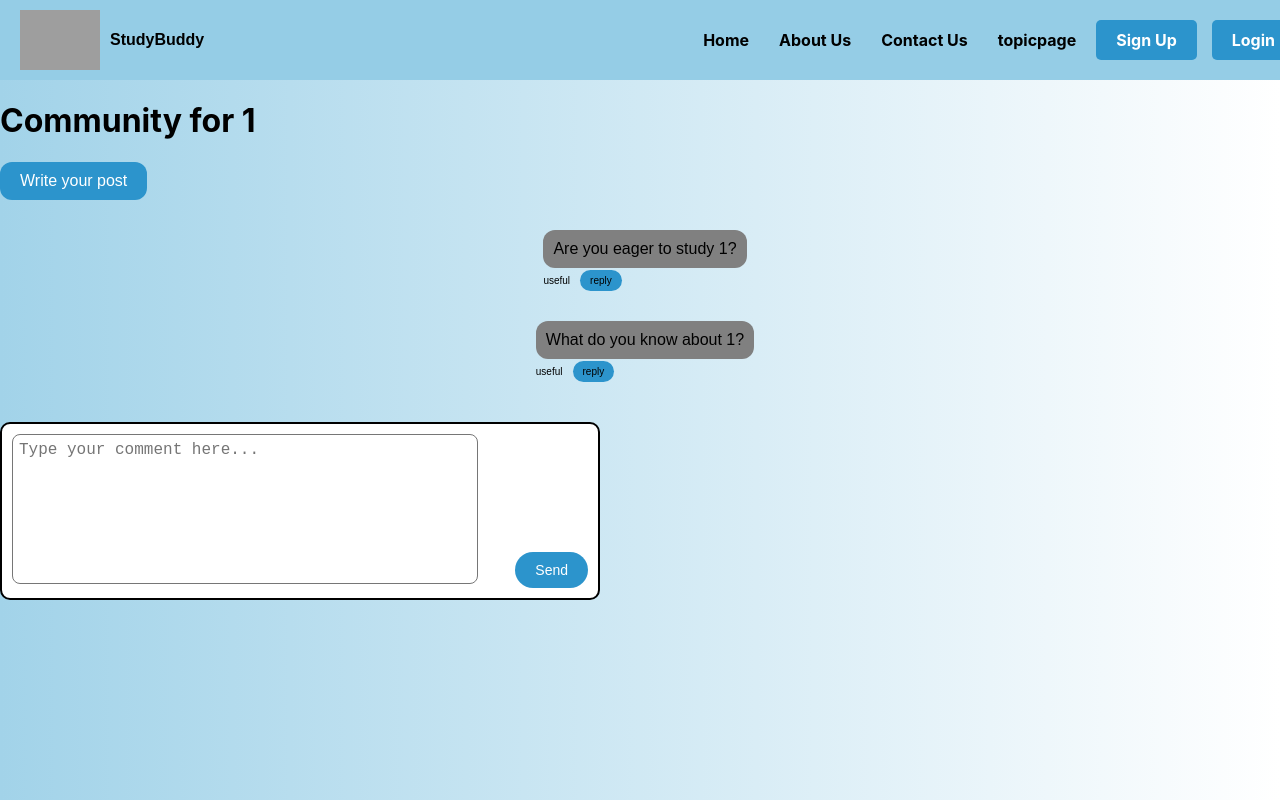
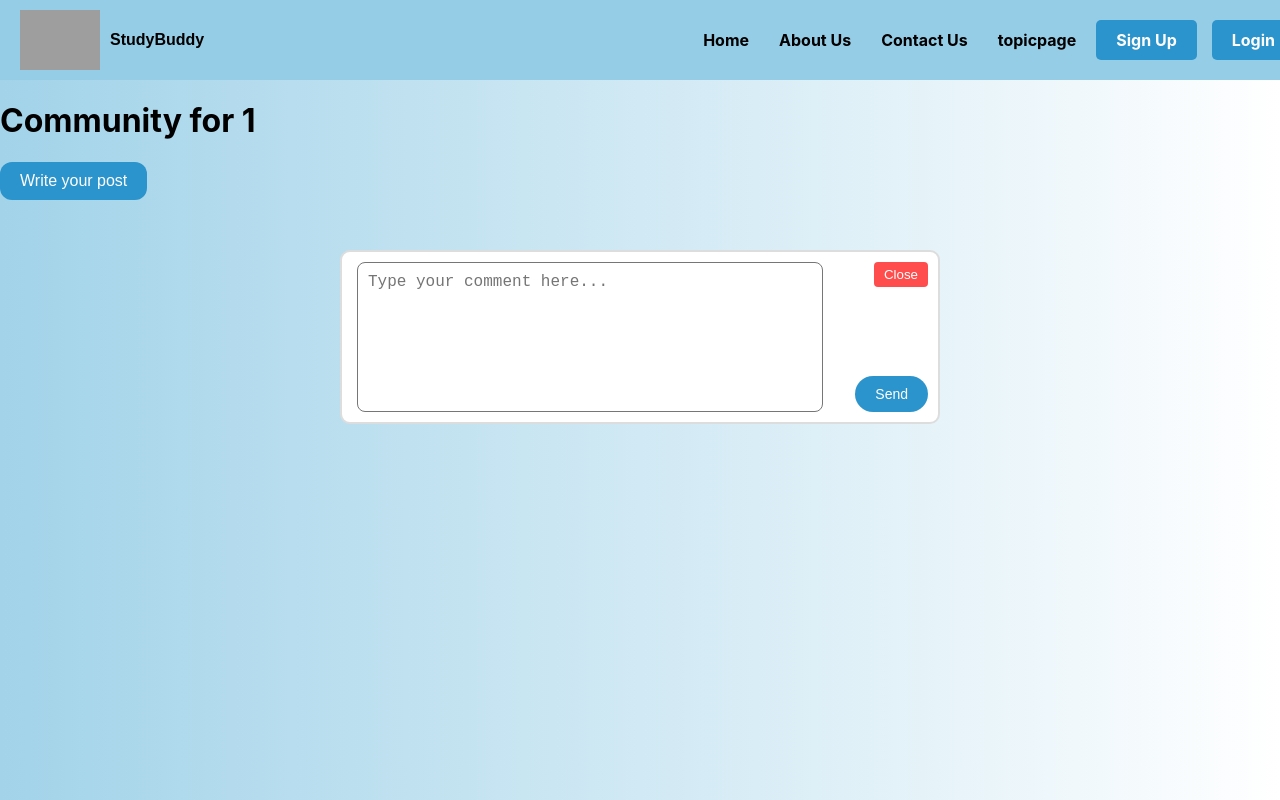
Before and after one commit to hassoswitch5/StuddyBuddy, a React (Create React App) app: page /community/1 in a window 1280 px wide. Both pictures are taken after a click on the button "Write your post". Shown: the top 800 px of the page. Built offline with nearby package versions, Linux system fonts and the light colour scheme; grey boxes are pictures that could not be loaded.

Commit message:
close button

```diff
--- a/src/CommunityPage.js
+++ b/src/CommunityPage.js
@@ -1,13 +1,12 @@
 import React, { useState } from 'react';
 import { useParams } from 'react-router-dom';
 import './index.css';
-
 const CommunityPage = () => {
   const { topic } = useParams();
   const [commentText, setCommentText] = useState('');
   const [comments, setComments] = useState([
-    { text: `Are you eager to study ${topic}?`, replies: [], showReplies: false },
-    { text: `What do you know about ${topic}?`, replies: [], showReplies: false },
+    //{ text: `Are you eager to study ${topic}?`, replies: [], showReplies: false },
+    //{ text: `What do you know about ${topic}?`, replies: [], showReplies: false },
   ]);
   const [usefulStates, setUsefulStates] = useState({});
   const [isCommentAreaVisible, setCommentAreaVisible] = useState(false);
@@ -20,45 +19,46 @@ const CommunityPage = () => {
     }
 
     if (replyingTo !== null) {
-      // Add reply to a specific comment
+      if (commentText.trim() === '') {
+        alert('Reply cannot be empty');
+        return;
+      }
       const updatedComments = [...comments];
       updatedComments[replyingTo].replies.push(commentText);
       setComments(updatedComments);
       setReplyingTo(null);
     } else {
-      // Add a new comment
       setComments([...comments, { text: commentText, replies: [], showReplies: false }]);
     }
-
     setCommentText('');
     setCommentAreaVisible(false);
   };
-
   const handleUsefulClick = (index) => {
     setUsefulStates((prev) => ({
       ...prev,
       [index]: !prev[index],
     }));
   };
-
   const handleReplyClick = (index) => {
     setReplyingTo(index);
-    setCommentText(`Reply to: ${comments[index].text}`);
+    setCommentText('');
     setCommentAreaVisible(true);
   };
-
   const handleWritePostClick = () => {
     setReplyingTo(null);
     setCommentText('');
     setCommentAreaVisible(true);
   };
-
+  const handleCloseClick = () => {
+    setCommentAreaVisible(false);
+    setReplyingTo(null);
+    setCommentText('');
+  };
   const toggleRepliesVisibility = (index) => {
     const updatedComments = [...comments];
     updatedComments[index].showReplies = !updatedComments[index].showReplies;
     setComments(updatedComments);
   };
-
   const renderComment = (comment, index) => (
     <div key={index} className="comment-item">
       <div className="comment-content">
@@ -87,12 +87,11 @@ const CommunityPage = () => {
       </div>
       {comment.showReplies && (
         <div className="replies-container">
-          {comment.replies.map((reply, replyIndex) => renderComment({ text: reply, replies: [] }, replyIndex))}
+          {comment.replies.map((reply, replyIndex) => renderComment({ text: reply, replies: [] }, `${index}-${replyIndex}`))}
         </div>
       )}
     </div>
   );
-
   return (
     <div className="CommunityPage">
       <div className="main-content">
@@ -120,6 +119,12 @@ const CommunityPage = () => {
             >
               Send
             </button>
+            <button
+              onClick={handleCloseClick}
+              className="close-button"
+            >
+              Close
+            </button>
           </div>
         )}
       </div>
--- a/src/index.css
+++ b/src/index.css
@@ -1,4 +1,3 @@
-/* Resetting margins and setting font */
 body {
   margin: 0;
   font-family: -apple-system, BlinkMacSystemFont, 'Segoe UI', 'Roboto', 'Oxygen',
@@ -7,108 +6,46 @@ body {
   -webkit-font-smoothing: antialiased;
   -moz-osx-font-smoothing: grayscale;
 }
-
-/* Code styling */
 code {
-  font-family: source-code-pro, Menlo, Monaco, Consolas, 'Courier New',
-    monospace;
+  font-family: source-code-pro, Menlo, Monaco, Consolas, 'Courier New', monospace;
 }
-
-/* Button styling for comments */
 .comment-button {
   background-color: grey;
   color: black;
   border: none;
   padding: 10px;
-  border-radius: 12px;
+  border-radius: 8px;
+  font-size: small;
   text-align: center;
-  font-size: 16px;
   display: flex;
   align-items: center;
-  margin-left: 10px;
-  cursor: pointer;
+  margin-left: 16px;
 }
-
-/* Comment item container styling */
-.comment-item {
-  display: flex;
-  align-items: center;
-  justify-content: center;
-  margin: 10px 0;
-  width: 100%;
-  max-width: 100%;
-}
-
-/* Useful and reply button styling */
-.useful-button {
+.useful-button
+,.reply-button{
   background-color: #2c94cc;
-  color: black;
+  color: white;
   padding: 5px 10px;
   border-radius: 12px;
   font-size: 10px;
   border: none;
   cursor: pointer;
+  margin-left: 5px;
 }
-
-.reply-button {
-  background-color: #2c94cc;
-  color: black;
-  padding: 5px 10px;
-  border-radius: 12px;
-  font-size: 10px;
-  border: none;
-  cursor: pointer;
+.useful-button.active {
+  background-color: #1a6a8a;
 }
-
-/* Reply item styling */
-.reply-item {
-  background-color: grey;
-  color: black;
-  padding: 5px 10px;
-  border-radius: 12px;
-  font-size: 14px;
-  margin-bottom: 5px;
-  border: none;
-  cursor: pointer;
-  display: block;
-}
-
-/* Active state for useful button */
-.useful-button.active {
-  background-color: #2c94cc;
-  color: white;
-}
-
-/* Styling for the comment area container */
-.comment-area-container {
-  position: relative;
-  background-color: white;
-  border: 2px solid black;
-  border-radius: 10px;
-  width: 100%;
-  max-width: 600px;
-  margin-top: 30px;
-  padding: 10px; /* Added padding for better spacing */
-  box-sizing: border-box;
-}
-
-/* Textarea styling within the comment area */
 .comment-textarea {
   width: calc(100% - 110px);
   height: 150px;
-  padding: 6px;
+  padding: 10px;
   border-radius: 8px;
   font-size: 16px;
   box-sizing: border-box;
   margin-right: 100px;
-  resize: none; /* Prevents resizing */
+  resize: none;
 }
-
-/* Send and close button styling */
 .send-button {
-  position: absolute;
-  bottom: 10px;
-  right: 10px;
   background-color: #2c94cc;
   color: white;
   padding: 10px 20px;
@@ -116,31 +53,35 @@ code {
   border-radius: 30px;
   font-size: 14px;
   border: none;
+  position: absolute;
+  bottom: 10px;
+  right: 10px;
 }
 .close-button {
-  position: relative;
-  bottom: 8px;
-  left: 8px;
-  background-color: #2c94cc;
+  background-color: #ff4d4d;
   color: white;
-  padding: 4px 8px;
-  border-radius: 30px;
-  font-size: 10px;
   border: none;
+  border-radius: 4px;
+  padding: 5px 10px;
+  cursor: pointer;
+  position: absolute;
+  top: 10px;
+  right: 10px;
 }
-  /* Styling for The comment-area-container*/
 .comment-area-container {
-  position: relative;
   background-color: white;
-  border: 2px solid black;
+  border: 2px solid #ddd;
   border-radius: 10px;
   width: 100%;
   max-width: 600px;
-  margin-top: 30px;
-  padding: 10px; /* Added padding for better spacing */
+  margin: 30px auto;
+  padding: 10px;
   box-sizing: border-box;
+  position: relative;
+  display: flex;
+  flex-direction: column;
+  align-items: center;
 }
-/* Button for writing a new post */
 .comment-input-button {
   background-color: #2c94cc;
   color: white;
@@ -151,8 +92,6 @@ code {
   font-size: 16px;
   margin-bottom: 20px;
 }
-
-/* Styling for reply-to notice */
 .reply-to-notice {
   color: white;
   background-color: #333;
@@ -161,10 +100,19 @@ code {
   margin-bottom: 10px;
   border-radius: 8px;
 }
-
-
 .comments-container {
   display: flex;
   flex-direction: column;
   gap: 10px;
+  align-items: center;
+  margin-bottom: 30px;
 }
+.replies-container {
+  padding: 10px;
+  margin-top: 10px;
+  border: 1px solid #ddd;
+  border-radius: 10px;
+  background-color: oldlace;
+  width: 100%;
+  box-sizing: border-box;
+}
```
